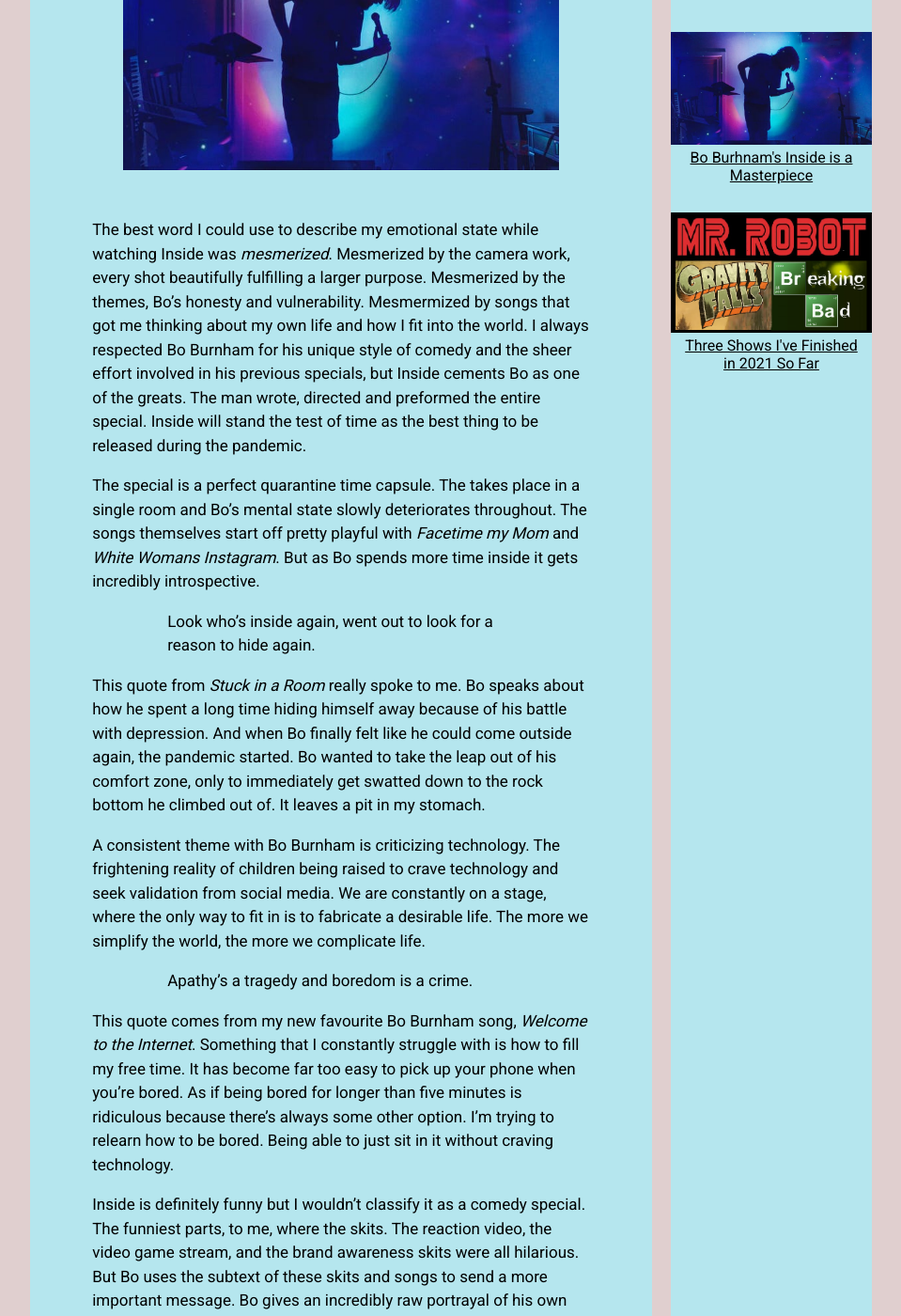
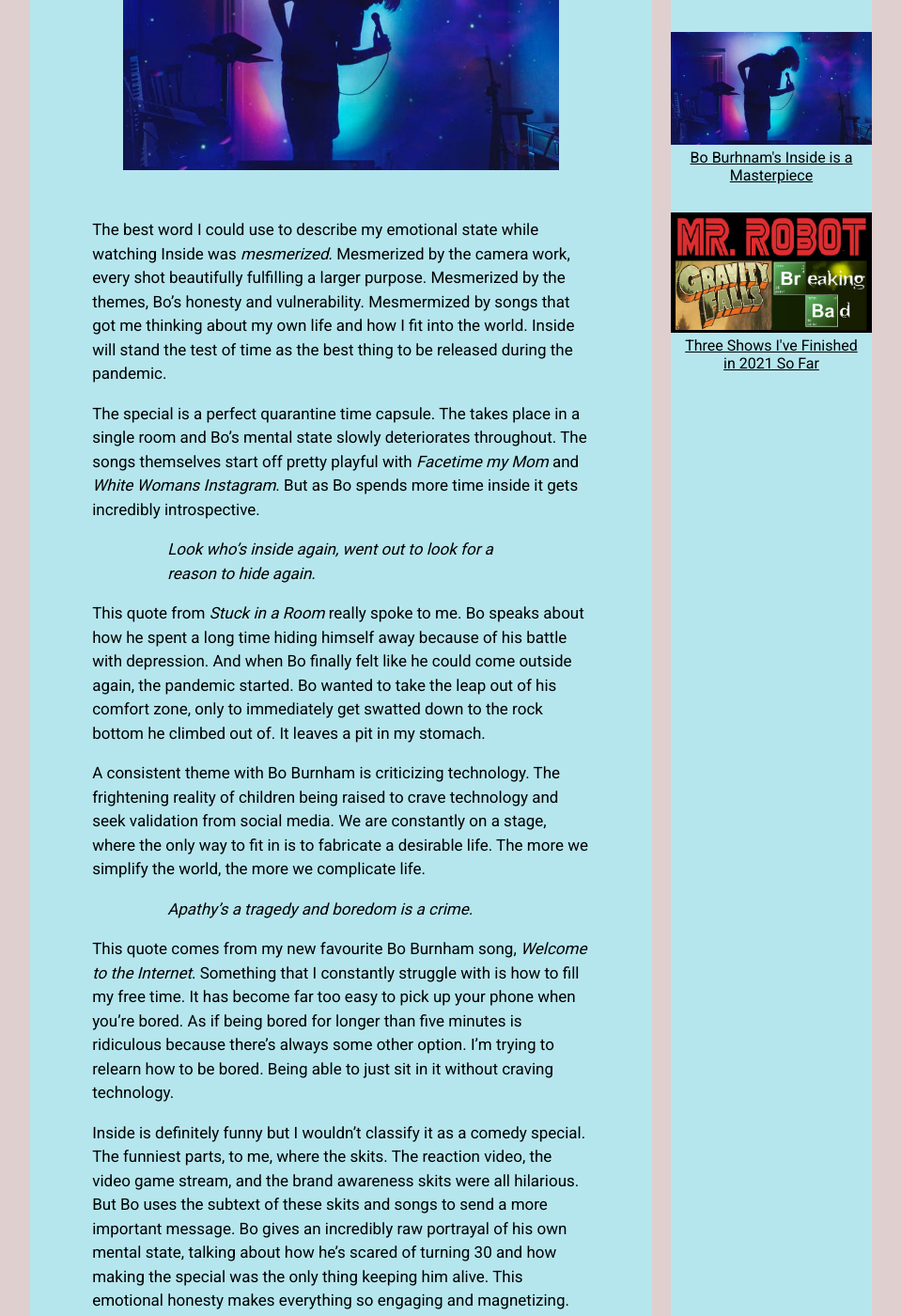
Before and after one commit to cbuchko/old-website, a Jekyll site: the page built from _posts/2021-06-05-inside.md, in a window 1280 px wide and 1400 px high, scrolled down 339 px. Shown: the whole window at 94% size, without its empty margins (160-1119 px from the left). Built offline with Jekyll 4.4.1, drawn with Linux system fonts in a browser that asks for light colours; some of the changed text lies outside the part shown.

Commit message:
adjust formmatting

```diff
--- a/_posts/2021-06-05-inside.md
+++ b/_posts/2021-06-05-inside.md
@@ -6,23 +6,29 @@ publish-date: 2021-06-05
 featured: true
 ---
 
-The best word I could use to describe my emotional state while watching Inside was *mesmerized*. Mesmerized by the camera work, every shot beautifully fulfilling a larger purpose. Mesmerized by the themes, Bo's honesty and vulnerability. Mesmermized by songs that got me thinking about my own life and how I fit into the world. I always respected Bo Burnham for his unique style of comedy and the sheer effort involved in his previous specials, but Inside cements Bo as one of the greats. The man wrote, directed and preformed the entire special. Inside will stand the test of time as the best thing to be released during the pandemic.
+The best word I could use to describe my emotional state while watching Inside was *mesmerized*. Mesmerized by the camera work, every shot beautifully fulfilling a larger purpose. Mesmerized by the themes, Bo's honesty and vulnerability. Mesmermized by songs that got me thinking about my own life and how I fit into the world. Inside will stand the test of time as the best thing to be released during the pandemic.
+
+
 
 The special is a perfect quarantine time capsule. The takes place in a single room and Bo's mental state slowly deteriorates throughout. The songs themselves start off pretty playful with *Facetime my Mom* and *White Womans Instagram*. But as Bo spends more time inside it gets incredibly introspective.
 
-> > Look who's inside again, went out to look for a reason to hide again.
+> > *Look who's inside again, went out to look for a reason to hide again.*
 
 This quote from *Stuck in a Room* really spoke to me. Bo speaks about how he spent a long time hiding himself away because of his battle with depression. And when Bo finally felt like he could come outside again, the pandemic started. Bo wanted to take the leap out of his comfort zone, only to immediately get swatted down to the rock bottom he climbed out of. It leaves a pit in my stomach.
 
+
+
 A consistent theme with Bo Burnham is criticizing technology. The frightening reality of children being raised to crave technology and seek validation from social media. We are constantly on a stage, where the only way to fit in is to fabricate a desirable life. The more we simplify the world, the more we complicate life.
 
-> > Apathy's a tragedy and boredom is a crime.
+> > *Apathy's a tragedy and boredom is a crime.*
 
 This quote comes from my new favourite Bo Burnham song, *Welcome to the Internet*. Something that I constantly struggle with is how to fill my free time. It has become far too easy to pick up your phone when you're bored. As if being bored for longer than five minutes is ridiculous because there's always some other option. I'm trying to relearn how to be bored. Being able to just sit in it without craving technology.
+
+
 
 Inside is definitely funny but I wouldn't classify it as a comedy special. The funniest parts, to me, where the skits. The reaction video, the video game stream, and the brand awareness skits were all hilarious. But Bo uses the subtext of these skits and songs to send a more important message. Bo gives an incredibly raw portrayal of his own mental state, talking about how he's scared of turning 30 and how making the special was the only thing keeping him alive. This emotional honesty makes everything so engaging and magnetizing. You can feel his passion and anger.
 
 Bo Burnham gives an onslaught of comedy and introspection over the course of an hour and thirty minutes. I never felt disengaged and I instead felt like I gained a new perspective on life. And of course some of the songs are absolute bangers that I currently have on repeat. I want to end on two quotes from one of the more nuanced songs, *Funny Feeling*.
 
-> > Twenty thousand years of this; seven more to go.
-> > What can you say, we were overdue, but it'll be over soon.
+> > *Twenty thousand years of this; seven more to go.*
+> > *What can you say, we were overdue, but it'll be over soon.*
```
